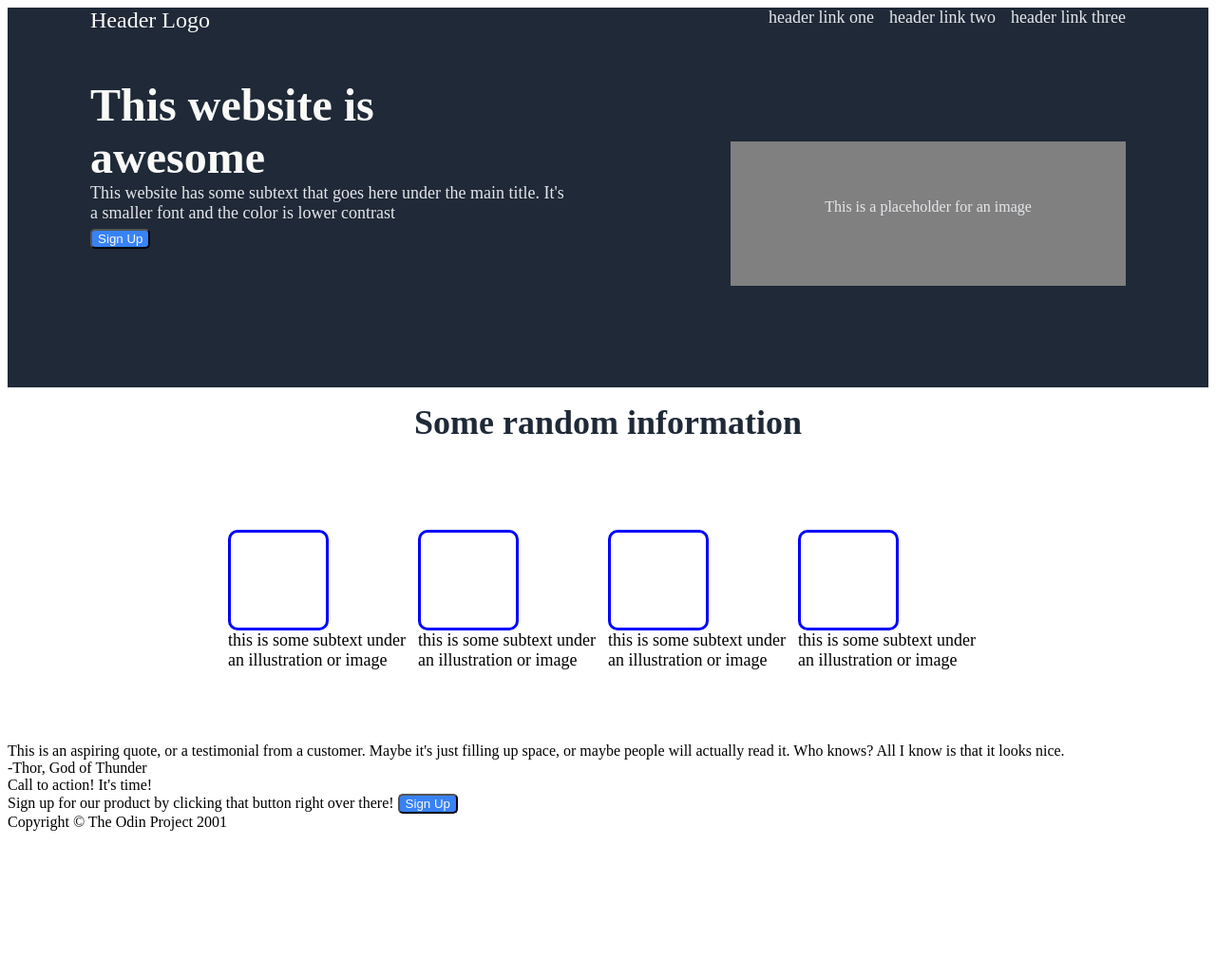
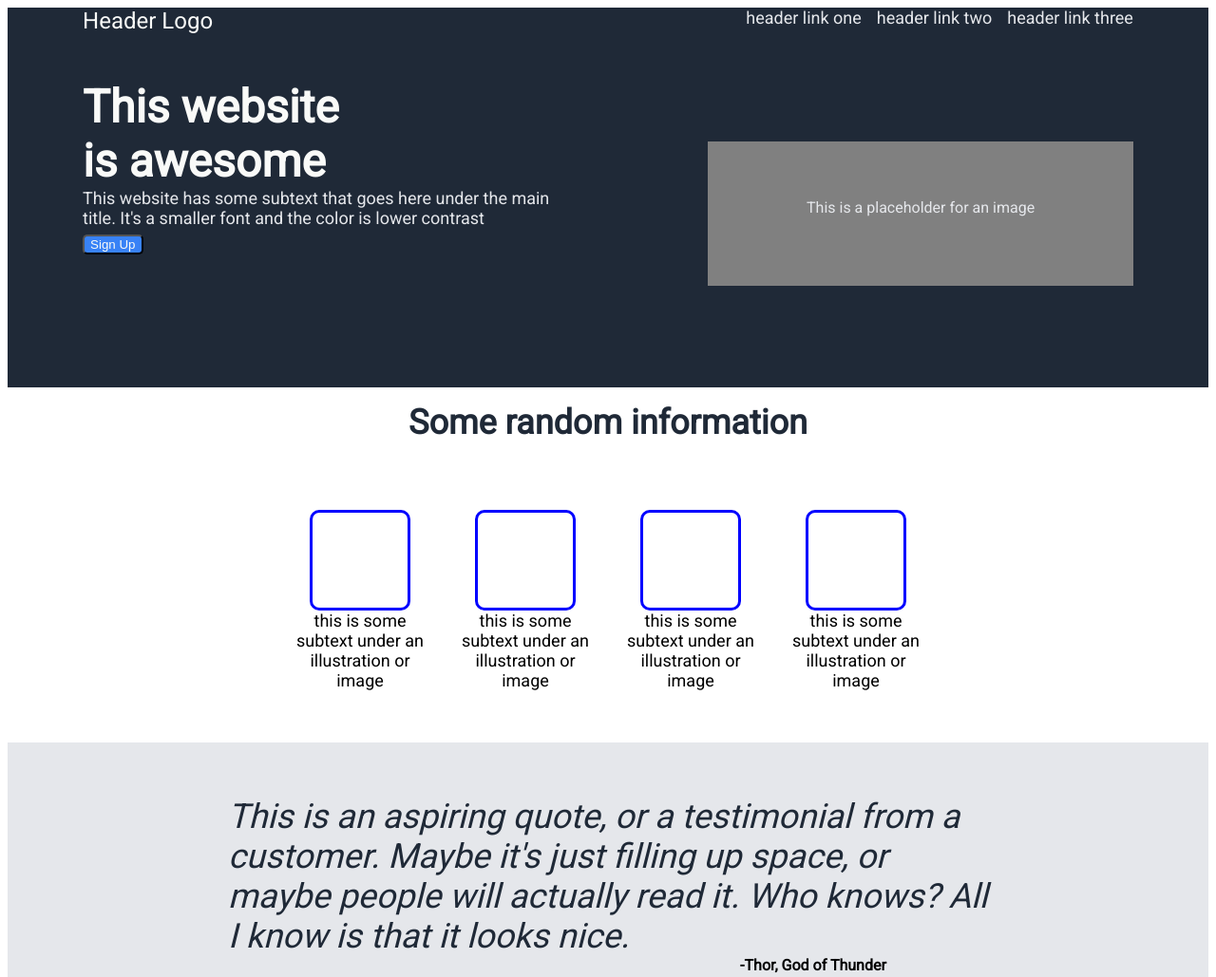
Before and after one commit to eokwudi/landing_page, a plain HTML site: page index.html in a window 1280 px wide. Shown: the top 1029 px of the page at 95% size. Before the commit the page ends 883 px from the top, so only its background shows below. Drawn offline with Linux system fonts and the light colour scheme.

Commit message:
Finish formatting last two sections

```diff
--- a/index.html
+++ b/index.html
@@ -6,6 +6,7 @@
         <meta name="viewport" content="width=device-width, initial-scale=1.0">
         <title>Landing Page</title>
         <link rel="stylesheet" href="style.css">
+        <link href='https://fonts.googleapis.com/css?family=Roboto' rel='stylesheet'>
     </head>
 
     <body>
@@ -53,8 +54,8 @@
             <div class="last">
                 <div class="news">
                     <div class="alert">Call to action! It's time!</div>
-                    <div class="Sign">Sign up for our product by clicking that button right over there!
-                        <button>Sign Up</button>
+                    <div class="sign">Sign up for our product by clicking that button right over there!
+                        <button class="butt">Sign Up</button>
                     </div>
                 </div>
             </div>
--- a/style.css
+++ b/style.css
@@ -7,6 +7,7 @@
 }
 
 .logo {
+    font-family: 'Roboto';
     font-size: 24px;
     padding-bottom: 16px;
     color:#F9FAF8;
@@ -15,6 +16,7 @@
 .website {
     padding-top: 48px;
     font-size: 48px;
+    font-family: 'Roboto';
     font-weight: bolder;
     color: #F9FAF8;
     max-width: 300px;
@@ -22,6 +24,7 @@
 
 .sub {
     font-size: 18px;
+    font-family: 'Roboto';
     max-width: 500px;
     color: #E5E7EB;
 }
@@ -30,6 +33,7 @@
     background-color: #808080;
     color: #E5E7EB;
     text-align: center;
+    font-family: 'Roboto';
     height: 32px;
     padding: 60px;
     margin-top: 120px;
@@ -41,15 +45,12 @@ ul {
     margin: 0;
     gap: 16px;
     font-size: 18px;
+    font-family: 'Roboto';
 }
 
 a {
     color: #E5E7EB;
     text-decoration: none;
-}
-
-.place {
-    text-align: center;
 }
 
 button {
@@ -61,6 +62,7 @@ button {
 .headone {
     text-align: center;
     font-size: 36px;
+    font-family: 'Roboto';
     font-weight: bolder;
     color: #1F2937;
     margin: 16px;
@@ -70,6 +72,7 @@ button {
     display: flex;
     justify-content: center;
     align-items: center;
+    gap: 24px;
     height: 300px;
 }
 
@@ -79,10 +82,79 @@ button {
     width: 100px;
     border-radius: 10px;
     border-color: blue;
+    margin: auto;
 }
 
 .text {
-    max-height: 200px;
-    max-width: 200px;
+    max-height: 150px;
+    max-width: 150px;
     font-size: 18px;
+    font-family: 'Roboto';
+    text-align: center;
 }
+
+.next_middle {
+    display: flex;
+    flex-direction: column;
+    justify-content: center;
+    align-items: center;
+    height: 300px;
+    background-color: #E5E7EB;
+}
+
+.quote {
+    max-width: 800px;
+    font-size: 36px;
+    font-weight: 200;
+    font-style: italic;
+    font-family: 'Roboto';
+    color: #1F2937;
+}
+
+.author {
+    margin-left: 432px;
+    font-weight: bolder;
+    font-family: 'Roboto';
+}
+
+.last {
+    display: flex;
+    justify-content: center;
+}
+
+.news {
+    height: 100px;
+    width: 600px;
+    border-radius: 5px;
+    background-color: #3882F6;
+    margin: 24px;
+}
+
+.alert {
+    color: #F9FAF8;
+    font-size: 18px;
+    font-family: 'Roboto';
+    margin-left: 24px;
+    margin-top: 24px;
+}
+
+.sign {
+    color: #F9FAF8;
+    margin-left: 24px;
+    font-family: 'Roboto';
+}
+
+.butt {
+    border-color: #F9FAF8;
+    margin-left: 56px;
+}
+
+.footer {
+    background-color: #1F2937;
+    text-align: center;
+    color:#E5E7EB;
+    padding-top: 16px;
+    padding-bottom: 16px;
+    font-family: 'Roboto';
+    height: 100%;
+}
```
